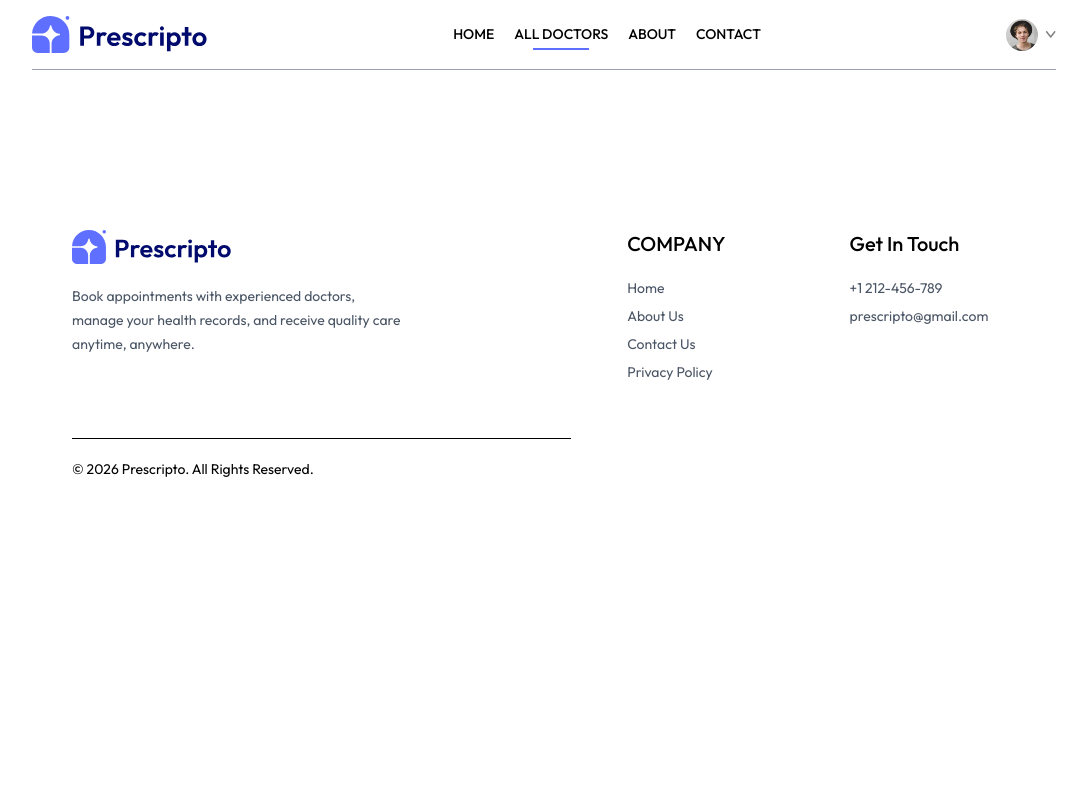
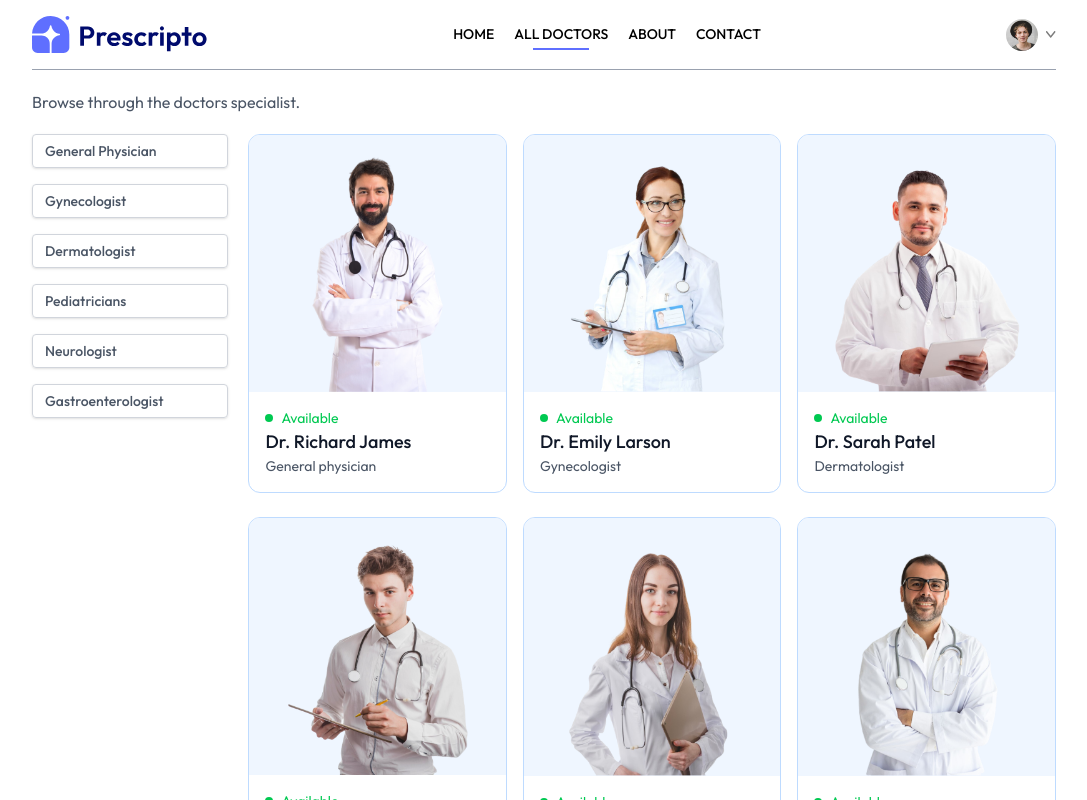
Before and after one commit to Yashi027/Prescripto, a React (Vite) app in the folder frontend/: page /doctors in a window 1280 px wide. Shown: the top 800 px of the page, without its empty margins (96-1183 px from the left). Built offline with nearby package versions, Linux system fonts and the light colour scheme; a web font is replaced by a local one.

Commit message:
doctors page with filter

```diff
--- a/frontend/src/components/Footer.jsx
+++ b/frontend/src/components/Footer.jsx
@@ -29,12 +29,13 @@
             </ul>
         </div>
 
-        <div>
+      </div>
+
+      <div>
             <hr />
-            <p className='py-5 '>&copy; 2026 Prescripto. All Rights Reserved.</p>
+            <p className='py-5 text-center'>&copy; 2026 Prescripto. All Rights Reserved.</p>
         </div>
 
-      </div>
     </div>
   );
 }
--- a/frontend/src/components/Navbar.jsx
+++ b/frontend/src/components/Navbar.jsx
@@ -9,7 +9,7 @@
     const [token,setToken] = useState(true)
   return (
     <div className='flex items-center justify-between border-b border-b-gray-400 text-sm py-4 mb-5 '>
-      <img className='w-44 cursor-pointer' src={assets.logo} alt="Logo" />
+      <img className='w-44 cursor-pointer' src={assets.logo} alt="Logo" onClick={() => navigate('/')}/>
       <ul className='hidden md:flex items-start gap-5 font-medium'>
         <NavLink to='/'>
             <li className='py-1'>HOME</li>
--- a/frontend/src/pages/Doctors.jsx
+++ b/frontend/src/pages/Doctors.jsx
@@ -1,9 +1,54 @@
-import React from 'react';
+import React, { useContext, useEffect, useState } from 'react';
+import { useNavigate, useParams } from 'react-router-dom';
+import { AppContext } from '../context/AppContext';
 
 const Doctors = () => {
+
+  const { speciality } = useParams()
+  const { doctors } = useContext(AppContext)
+  const [filteredDoc, setFilteredDoc] = useState([])
+  const navigate = useNavigate()
+
+  const applyFilter = () => {
+    if(speciality){
+      setFilteredDoc(doctors.filter(doc => doc.speciality===speciality))
+    }else{
+      setFilteredDoc(doctors)
+    }
+  }
+
+  useEffect(() => {
+    applyFilter()
+  },[doctors,speciality])
   return (
     <div>
-
+      <p className='text-gray-600'>Browse through the doctors specialist.</p>
+      <div className='flex flex-col sm:flex-row items-start gap-5 mt-5'>
+        <div className='flex flex-col text-gray-600 gap-4 text-sm'>
+          <p onClick={() => speciality==="General Physician" ? navigate('/doctors'): navigate('/doctors/General Physician')} className={`w-[94vw] sm:w-auto pl-3 py-1.5 pr-16 font-medium border border-gray-300 rounded transition-all duration-300 shadow-sm hover:shadow-md cursor-pointer ${speciality==="General Physician" ? 'bg-indigo-100 text-black': ''}`}>General Physician</p>
+          <p onClick={() => speciality==="Gynecologist" ? navigate('/doctors'): navigate('/doctors/Gynecologist')} className={`w-[94vw] sm:w-auto pl-3 py-1.5 pr-16 font-medium border border-gray-300 rounded transition-all duration-300 shadow-sm hover:shadow-md cursor-pointer ${speciality==="GGynecologist" ? 'bg-indigo-100 text-black': ''}`}>Gynecologist</p>
+          <p onClick={() => speciality==="Dermatologist" ? navigate('/doctors'): navigate('/doctors/Dermatologist')} className={`w-[94vw] sm:w-auto pl-3 py-1.5 pr-16 font-medium border border-gray-300 rounded transition-all duration-300 shadow-sm hover:shadow-md cursor-pointer ${speciality==="Dermatologist" ? 'bg-indigo-100 text-black': ''}`}>Dermatologist</p>
+          <p onClick={() => speciality==="Pediatricians" ? navigate('/doctors'): navigate('/doctors/Pediatricians')} className={`w-[94vw] sm:w-auto pl-3 py-1.5 pr-16 font-medium border border-gray-300 rounded transition-all duration-300 shadow-sm hover:shadow-md cursor-pointer ${speciality==="Pediatricians" ? 'bg-indigo-100 text-black': ''}`}>Pediatricians</p>
+          <p onClick={() => speciality==="Neurologist" ? navigate('/doctors'): navigate('/doctors/Neurologist')} className={`w-[94vw] sm:w-auto pl-3 py-1.5 pr-16 font-medium border border-gray-300 rounded transition-all duration-300 shadow-sm hover:shadow-md cursor-pointer ${speciality==="Neurologist" ? 'bg-indigo-100 text-black': ''}`}>Neurologist</p>
+          <p onClick={() => speciality==="Gastroenterologist" ? navigate('/doctors'): navigate('/doctors/Gastroenterologist')} className={`w-[94vw] sm:w-auto pl-3 py-1.5 pr-16 font-medium border border-gray-300 rounded transition-all duration-300 shadow-sm hover:shadow-md cursor-pointer ${speciality==="Gastroenterologist" ? 'bg-indigo-100 text-black': ''}`}>Gastroenterologist</p>
+        </div>
+        <div className='w-full grid grid-cols-[repeat(auto-fill,minmax(200px,1fr))] gap-4 gap-y-6'>
+          {
+            filteredDoc.map((item,index) => (
+              <div onClick={() => navigate(`/appointment/${item._id}`)} key={index} className='border border-blue-200 rounded-xl overflow-hidden cursor-pointer hover:translate-y-[10px] transition-all duration-500'>
+                <img src={item.image} alt="Doctor" className='bg-blue-50' />
+                <div className='p-4'>
+                  <div className='flex items-center gap-2 text-sm text-center text-green-500'>
+                    <p className='w-2 h-2 bg-green-500 rounded-full'></p> <p>Available</p>
+                  </div>
+                  <p className='text-gray-900 text-lg font-medium'>{item.name}</p>
+                  <p className='text-sm text-gray-600'>{item.speciality}</p>
+                </div>
+              </div>
+            ))
+          }
+        </div>
+      </div>
     </div>
   );
 }
```
